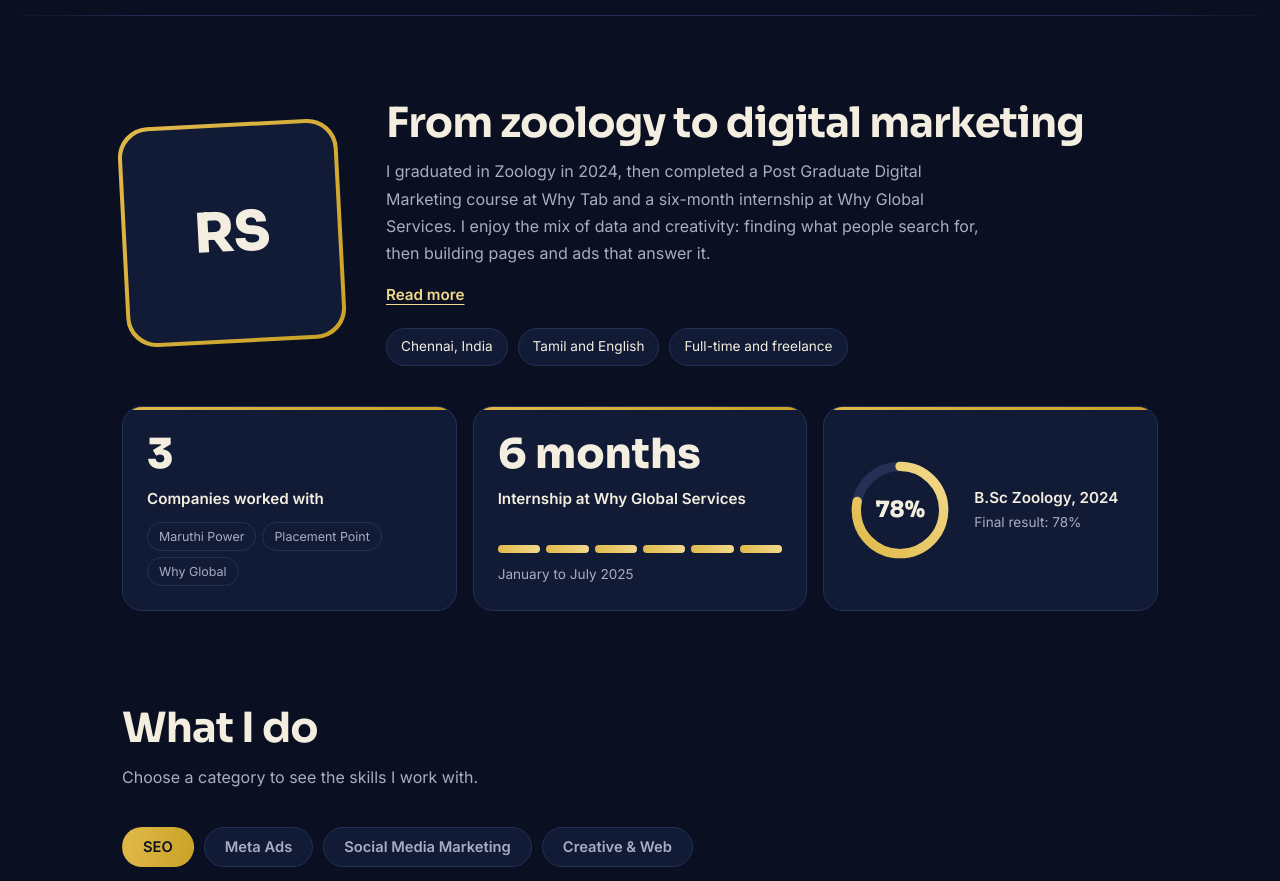
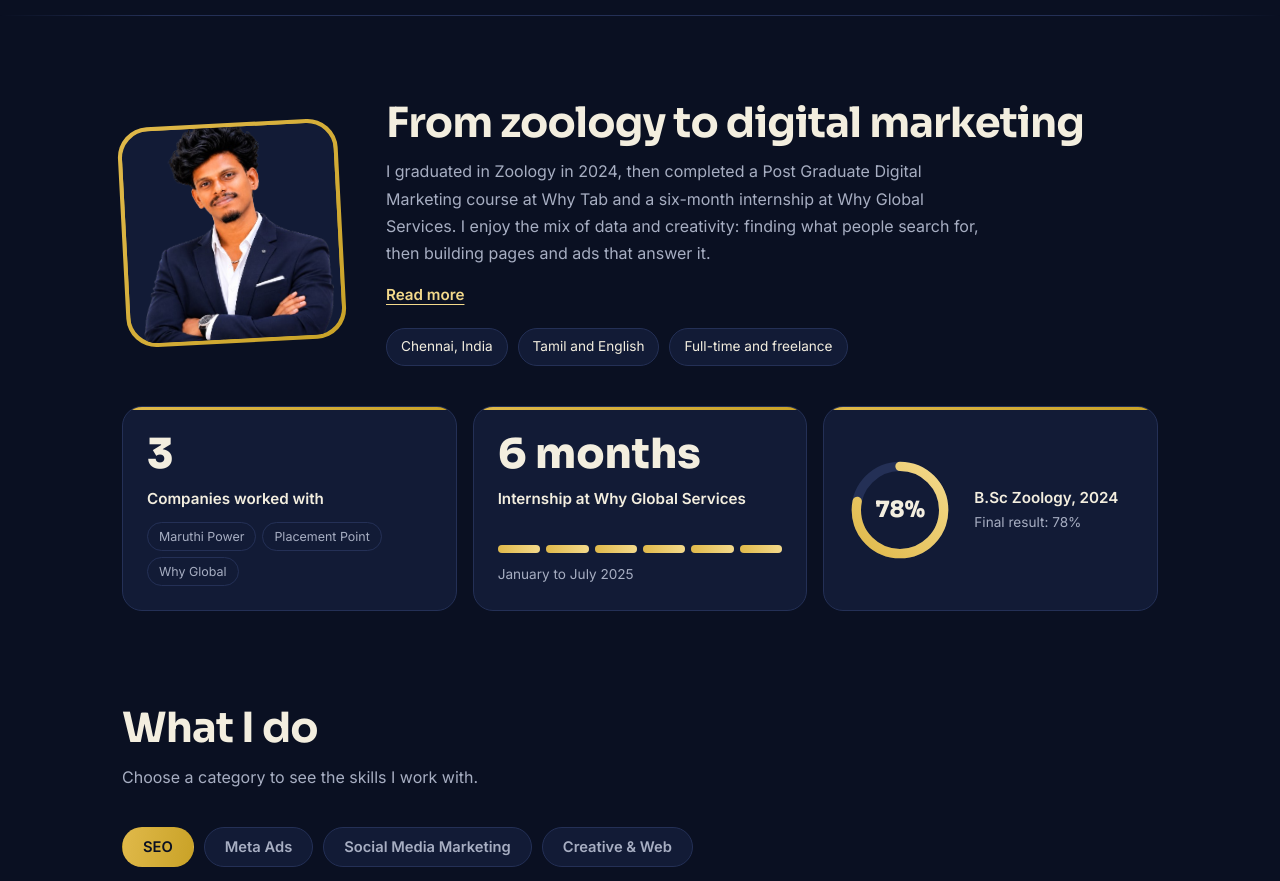
Before and after one commit to rajesh-s-2004/rajesh-s-2004.github.io, a plain HTML site: page index.html in a window 1280 px wide. Shown: the part 871-1752 px from the top of the page. Drawn offline with Linux system fonts and the light colour scheme.

Commit message:
Update About section with professional profile photo

```diff
--- a/index.html
+++ b/index.html
@@ -176,9 +176,10 @@ and I use data to bring the right people to your business.
   <div class="w">
     <div class="about rv">
       <div class="photo">
-        <img alt="Rajesh S, Digital Marketing Executive"
-             src="assets/images/Portfolio.png"
-             onerror="this.outerHTML='<div>RS</div>'">
+      <img
+         src="Portfolio.images.png"
+         alt="Rajesh S, Digital Marketing Executive"
+         >
       </div>
       <div>
         <h2>From zoology to digital marketing</h2>
```
